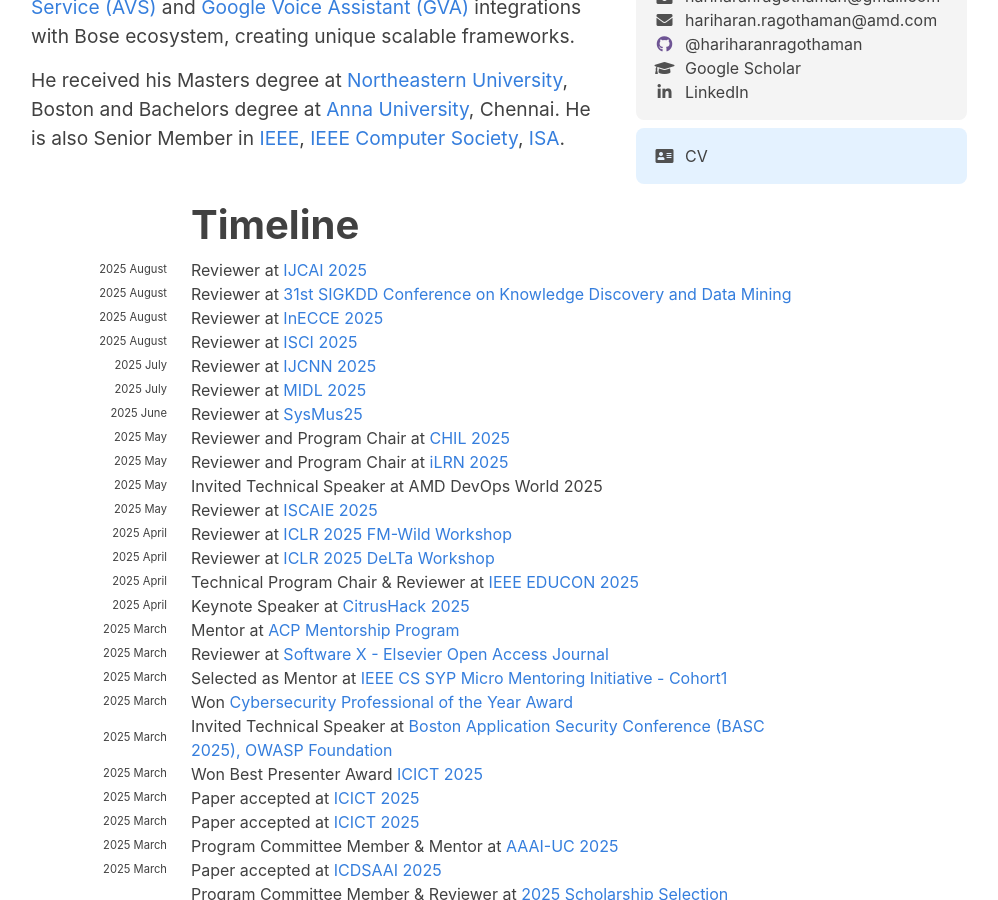
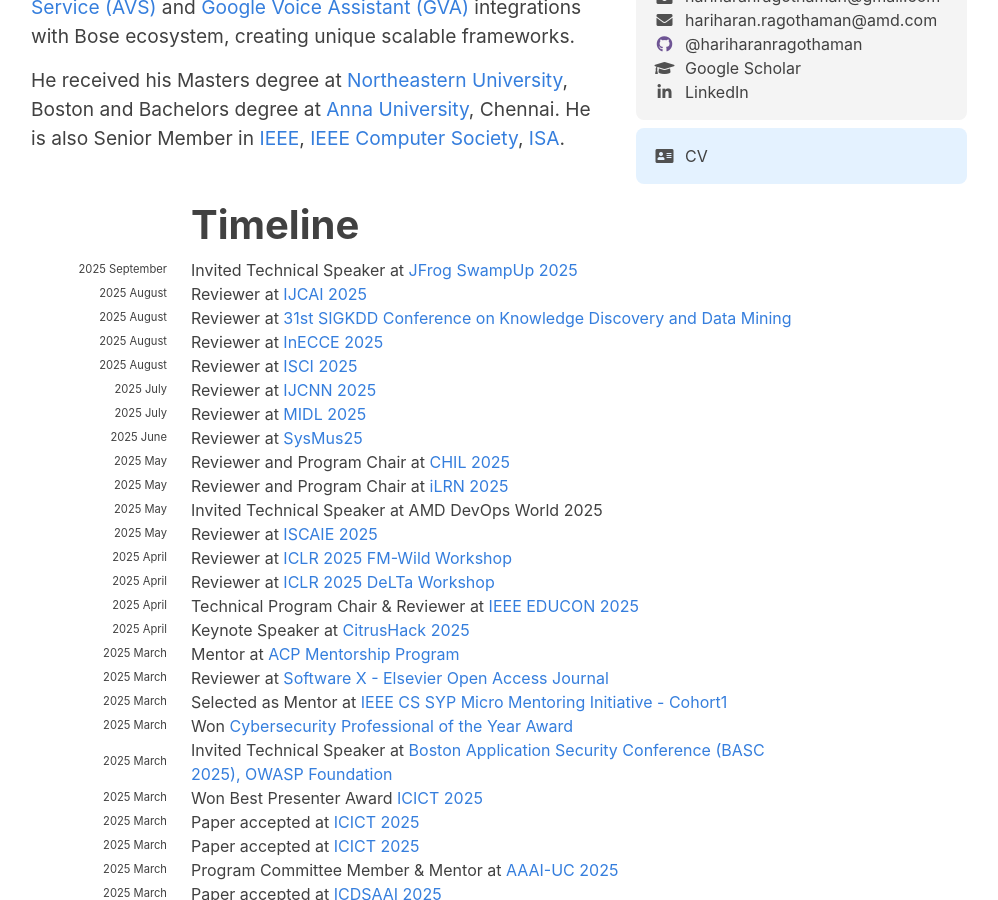
Before and after one commit to hariharanragothaman/hariharanragothaman.github.io, a Jekyll site: the page built from index.md, in a window 1280 px wide and 900 px high, scrolled down 628 px. Shown: the whole window, without its empty margins (141-1139 px from the left). Built offline with Jekyll 4.4.1, drawn with Linux system fonts in a browser that asks for light colours; nearby versions of some CDN libraries; some web fonts are replaced.

Commit message:
Polishes and Updates

```diff
--- a/_data/news.yaml
+++ b/_data/news.yaml
@@ -1,6 +1,12 @@
 # For Reviewing - 'month' is when the event o(or) conference happened.
 # For Papers - 'month' is when the conference happened for conferences | For Journals when it was accepted.
 # For other events 'month' is exactly when the event occured.
+
+#-------------------------------------------- September  ------------------------------------------------------------------------------------------------------------------------------------------------------
+
+- year: 2025
+  year-extra: September
+  description: Invited Technical Speaker at  <a href="https://swampup.jfrog.com/"> JFrog SwampUp 2025 </a>
 
 #-------------------------------------------- August  ------------------------------------------------------------------------------------------------------------------------------------------------------
 
```
